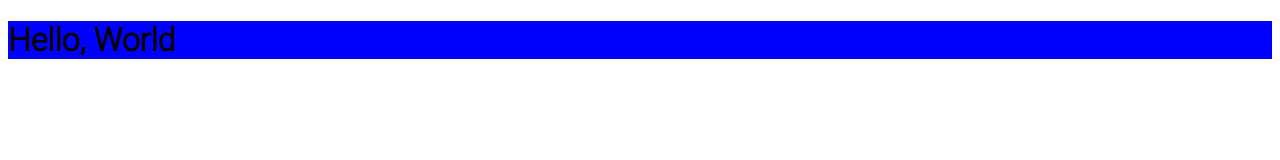
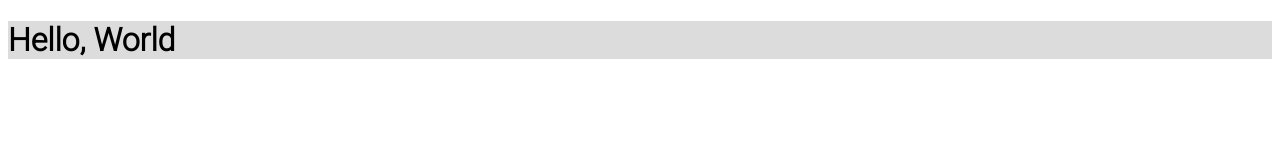
Before and after one commit to Heisaa/travelsite, a plain HTML site: page index.html in a window 1280 px wide. Drawn offline with Linux system fonts and the light colour scheme.

Commit message:
testing, change color

```diff
--- a/style.css
+++ b/style.css
@@ -3,5 +3,5 @@ body {
 }
 
 header {
-    background-color: blue;
+    background-color: gainsboro;
 }
```
